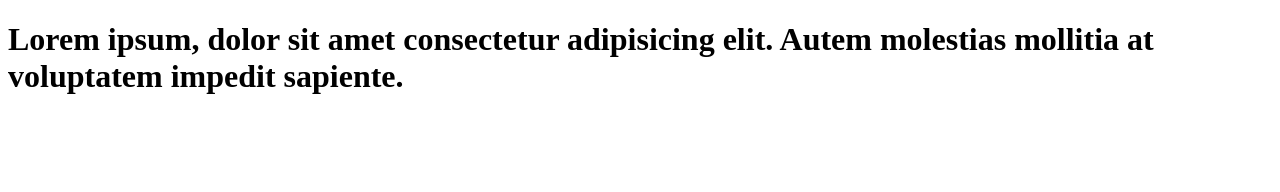
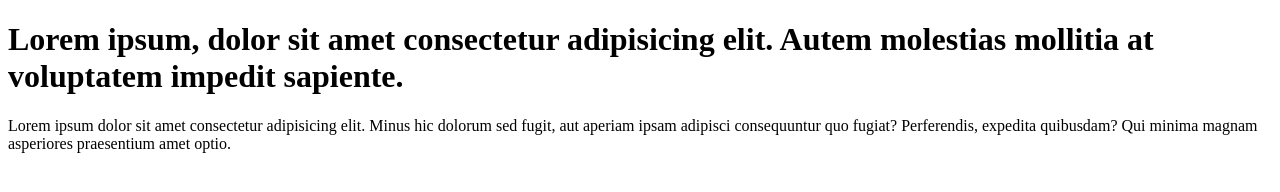
Before and after one commit to BhagyashreeSethiya/learn-git, a plain HTML site: page index.html in a window 1280 px wide. Drawn offline with Linux system fonts and the light colour scheme.

Commit message:
add paragraph to code

```diff
--- a/index.html
+++ b/index.html
@@ -7,5 +7,6 @@
 </head>
 <body>
     <h1>Lorem ipsum, dolor sit amet consectetur adipisicing elit. Autem molestias mollitia at voluptatem impedit sapiente.</h1>
+    <p>Lorem ipsum dolor sit amet consectetur adipisicing elit. Minus hic dolorum sed fugit, aut aperiam ipsam adipisci consequuntur quo fugiat? Perferendis, expedita quibusdam? Qui minima magnam asperiores praesentium amet optio.</p>
 </body>
 </html>
```
